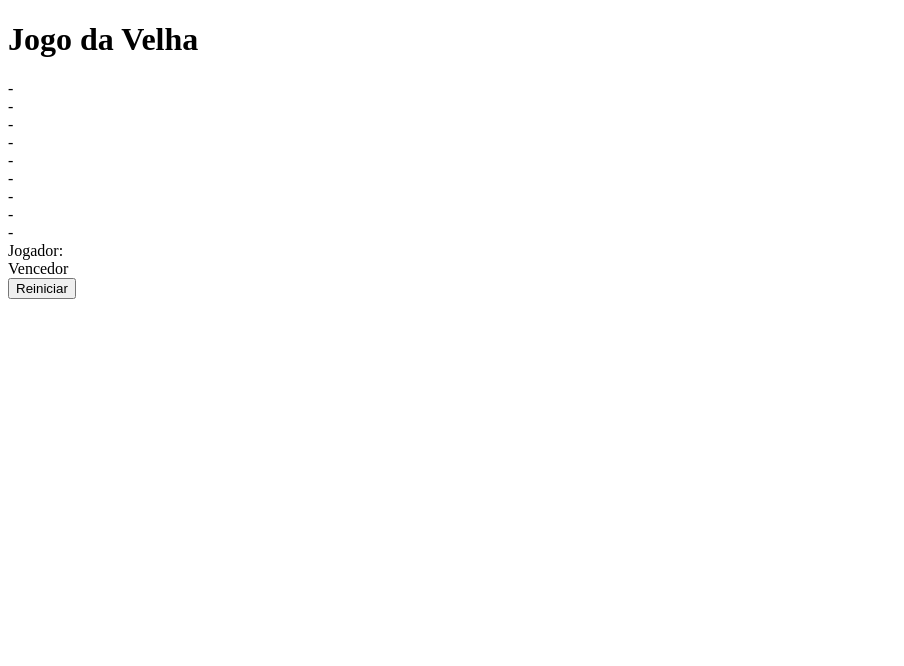
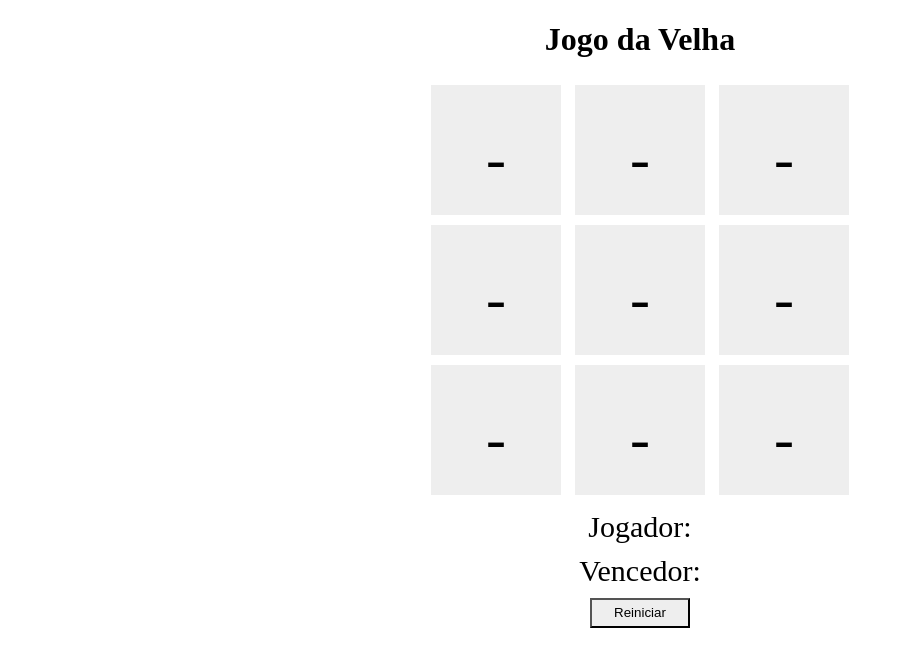
Before and after one commit to KayqueSekishiki/JogoDaVelha_JS, a plain HTML site: page index.html in a window 1280 px wide. Shown: the whole page, without its empty margins (0-904 px from the left). Drawn offline with Linux system fonts and the light colour scheme.

Commit message:
Create Base CSS!

```diff
--- a/index.html
+++ b/index.html
@@ -3,33 +3,37 @@
   <head>
     <meta charset="UTF-8" />
     <meta name="viewport" content="width=device-width, initial-scale=1.0" />
+
+    <!-- Style -->
+    <link rel="stylesheet" href="style.css" />
+
     <title>Jogo da Velha</title>
   </head>
   <body>
     <h1>Jogo da Velha</h1>
     <div>
-      <div id="1">-</div>
-      <div id="2">-</div>
-      <div id="3">-</div>
+      <div id="1" class="square">-</div>
+      <div id="2" class="square">-</div>
+      <div id="3" class="square">-</div>
     </div>
     <div>
-      <div id="4">-</div>
-      <div id="5">-</div>
-      <div id="6">-</div>
+      <div id="4" class="square">-</div>
+      <div id="5" class="square">-</div>
+      <div id="6" class="square">-</div>
     </div>
     <div>
-      <div id="7">-</div>
-      <div id="8">-</div>
-      <div id="9">-</div>
+      <div id="7" class="square">-</div>
+      <div id="8" class="square">-</div>
+      <div id="9" class="square">-</div>
     </div>
 
-    <div>
+    <div class="player">
       <label>Jogador:</label>
       <label id="jogador-selecionado"></label>
     </div>
 
-    <div>
-      <label>Vencedor</label>
+    <div class="winner">
+      <label>Vencedor:</label>
       <label for="" id="jogador-selecionado"></label>
     </div>
     <div><button>Reiniciar</button></div>
--- /dev/null
+++ b/style.css
@@ -0,0 +1,29 @@
+body {
+  text-align: center;
+}
+
+.square {
+  display: inline-block;
+  width: 50px;
+  height: 50px;
+  text-align: center;
+  font-size: 60px;
+  background-color: #eeeeee;
+  padding: 40px;
+  margin: 5px;
+  cursor: pointer;
+}
+
+.player,
+.winner {
+  font-size: 30px;
+  margin-top: 10px;
+}
+
+button {
+  margin-top: 10px;
+  width: 100px;
+  height: 30px;
+  background-color: #eeeeee;
+  cursor: pointer;
+}
```
